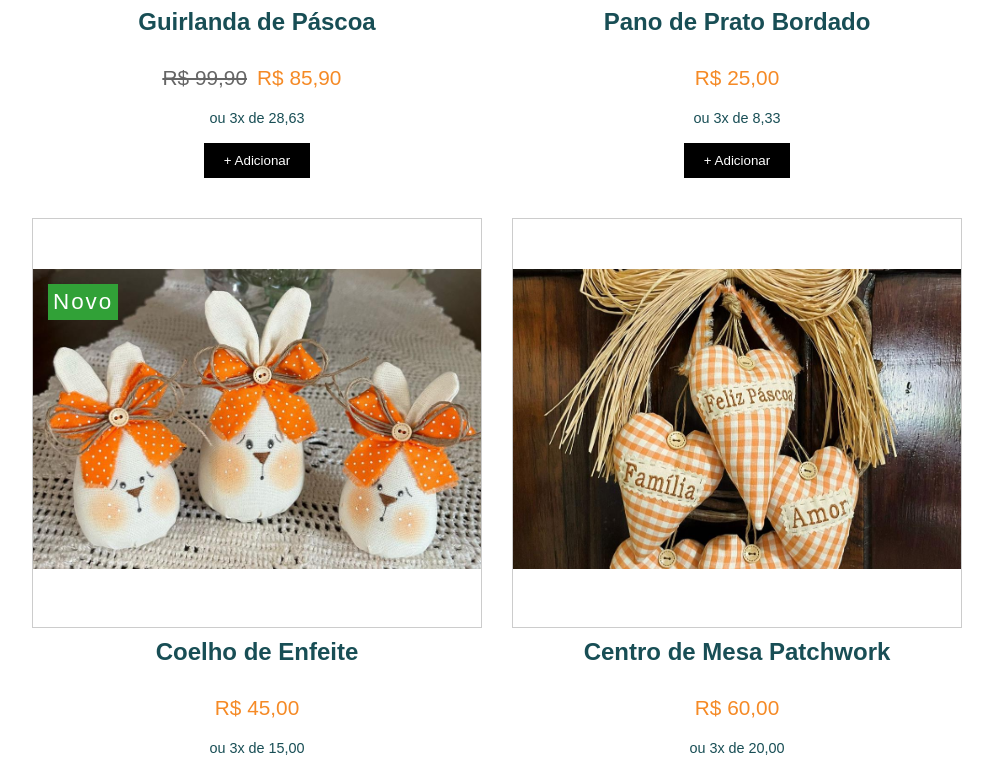
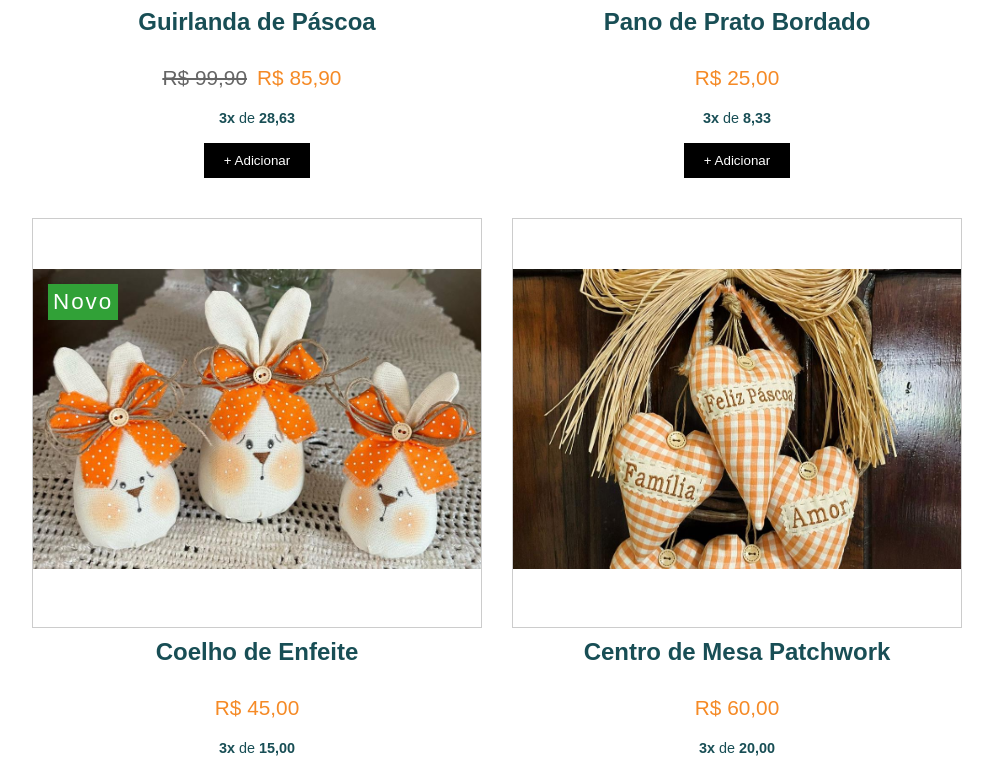
Before and after one commit to guiwebber/bysf, a React (Vite) app in the folder bysf/: page / in a window 1280 px wide. Shown: the part 1236-2007 px from the top of the page, without its empty margins (143-1136 px from the left). Built offline with nearby package versions, Linux system fonts and the light colour scheme.

Commit message:
some logics

```diff
--- a/bysf/src/components/Card/Card.jsx
+++ b/bysf/src/components/Card/Card.jsx
@@ -44,7 +44,13 @@ function Card({
             </span>
             <p className="price">R$ {price.toFixed(2).replace(".", ",")}</p>
           </div>
-            <p className="installments">ou 3x de {(price / 3).toFixed(2).replace(".", ",")}</p>
+          <p className="installments">
+            <span className="bold">3x</span> de{" "}
+            <span className="bold">
+
+            {(price / 3).toFixed(2).replace(".", ",")}
+            </span>
+          </p>
           <ButtonAdd />
         </div>
       </div>
--- a/bysf/src/components/Modal/Modal.css
+++ b/bysf/src/components/Modal/Modal.css
@@ -9,6 +9,7 @@
     display: flex;
     justify-content: center;
     align-items: center;
+    z-index: 2;
   }
 
   .modalContent {
--- a/bysf/src/components/SearchInput/SearchInput.css
+++ b/bysf/src/components/SearchInput/SearchInput.css
@@ -25,7 +25,7 @@
 }
 
 .btnSearch {
-  z-index: 21;
+  z-index: 1;
   position: relative;
   left: 359px;
   top: -45px;
```
